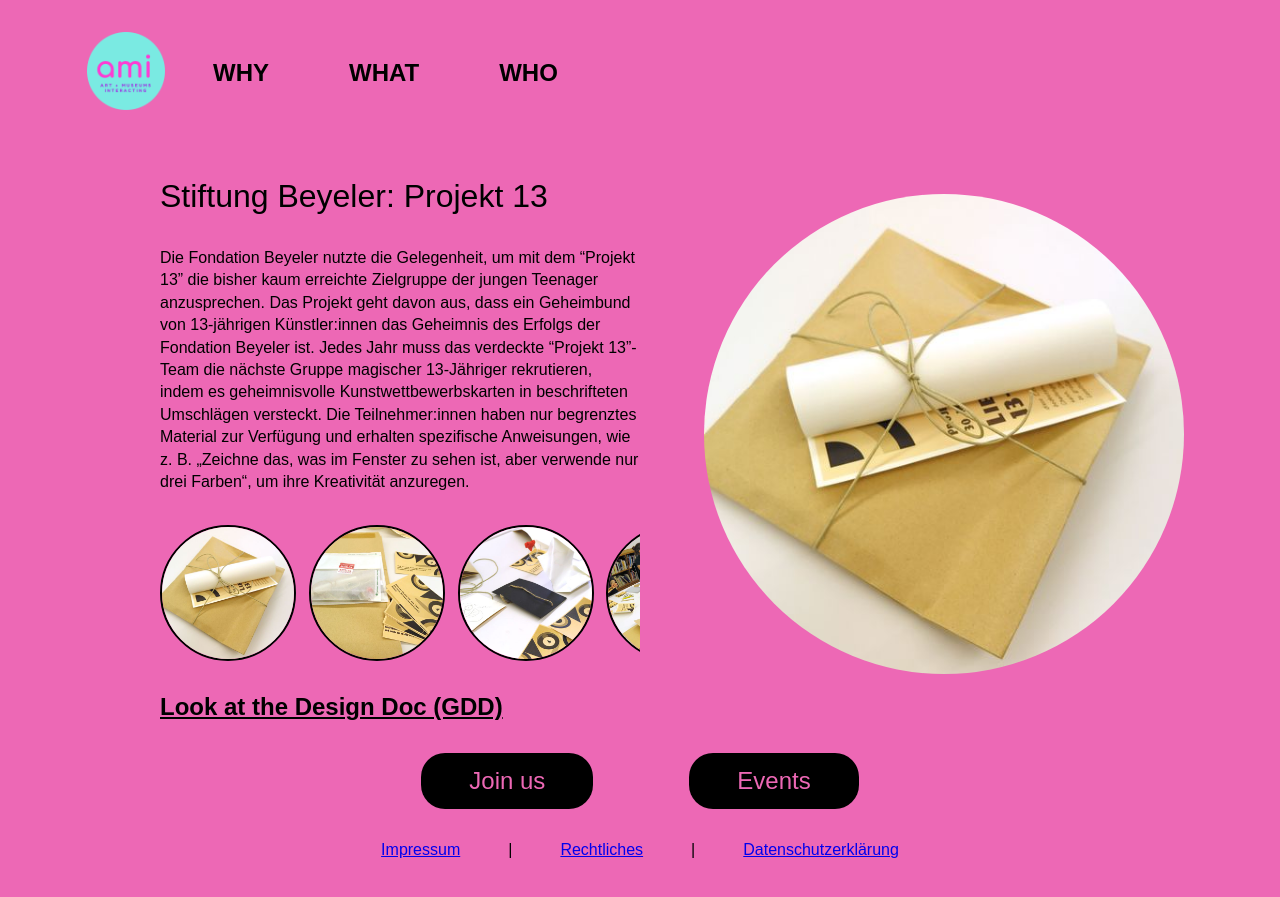
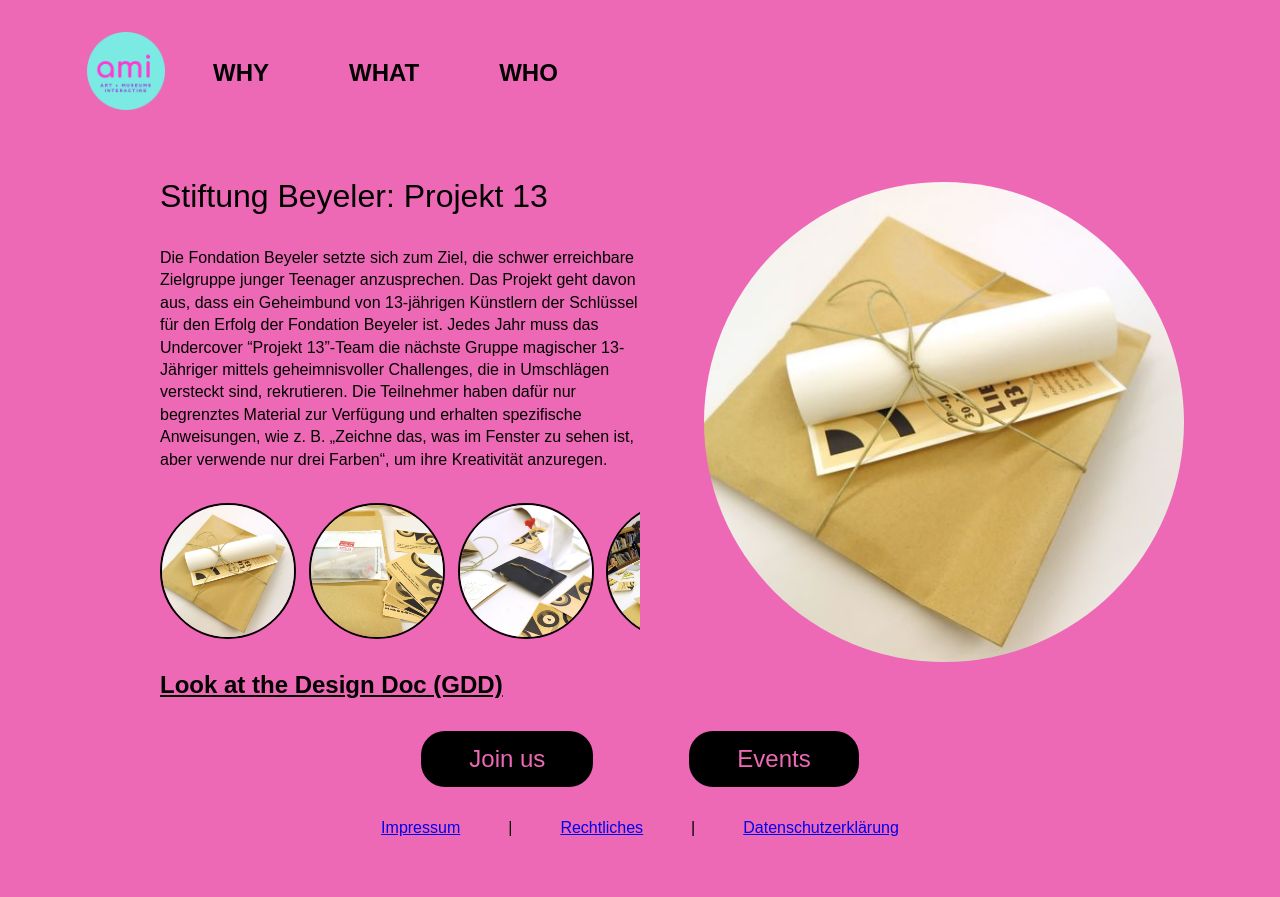
Before and after one commit to FableVision/ami-website, a Jekyll site: the page built from _projects/2023-01-03-projekt-13.md, in a window 1280 px wide. Shown: the top 897 px of the page. Built offline with Jekyll 4.4.1, drawn with Linux system fonts in a browser that asks for light colours.

Commit message:
Update 2023-01-03-projekt-13.md

```diff
--- a/_projects/2023-01-03-projekt-13.md
+++ b/_projects/2023-01-03-projekt-13.md
@@ -8,4 +8,4 @@
 design_doc: https://docs.google.com/presentation/d/1KIS7RDm2w_2b6ok583vOvtPJXstooEexVcoTmwYA8kI/edit?usp=sharing
 ---
 
-Die Fondation Beyeler nutzte die Gelegenheit, um mit dem "Projekt 13" die bisher kaum erreichte Zielgruppe der jungen Teenager anzusprechen. Das Projekt geht davon aus, dass ein Geheimbund von 13-jährigen Künstler:innen das Geheimnis des Erfolgs der Fondation Beyeler ist. Jedes Jahr muss das verdeckte "Projekt 13"-Team die nächste Gruppe magischer 13-Jähriger rekrutieren, indem es geheimnisvolle Kunstwettbewerbskarten in beschrifteten Umschlägen versteckt. Die Teilnehmer:innen haben nur begrenztes Material zur Verfügung und erhalten spezifische Anweisungen, wie z. B. „Zeichne das, was im Fenster zu sehen ist, aber verwende nur drei Farben“, um ihre Kreativität anzuregen.
+Die Fondation Beyeler setzte sich zum Ziel, die schwer erreichbare Zielgruppe junger Teenager anzusprechen. Das Projekt geht davon aus, dass ein    Geheimbund von 13-jährigen Künstlern der Schlüssel für den Erfolg der Fondation Beyeler ist. Jedes Jahr muss das Undercover "Projekt 13"-Team die nächste Gruppe magischer 13-Jähriger mittels geheimnisvoller Challenges, die in Umschlägen versteckt sind, rekrutieren. Die Teilnehmer haben dafür nur begrenztes Material zur Verfügung und erhalten spezifische Anweisungen, wie z. B. „Zeichne das, was im Fenster zu sehen ist, aber verwende nur drei Farben“, um ihre Kreativität anzuregen.
```
